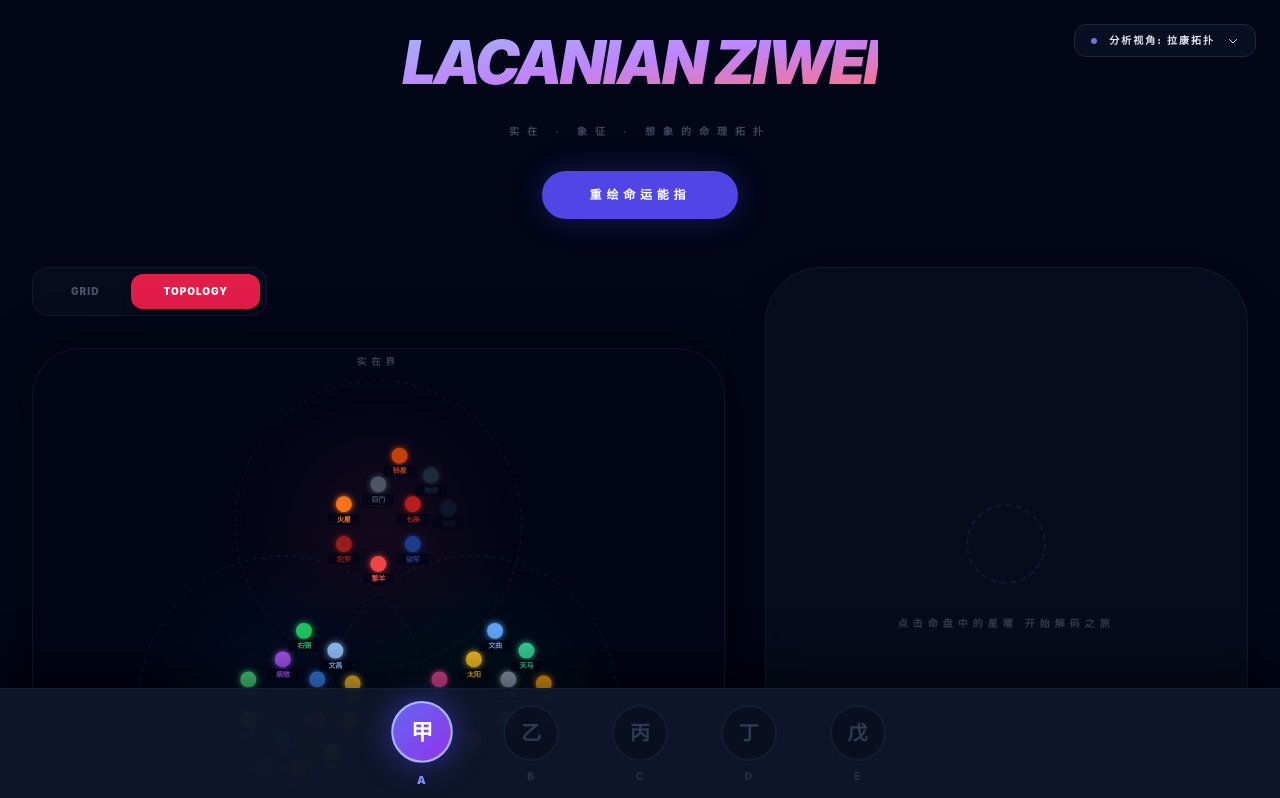
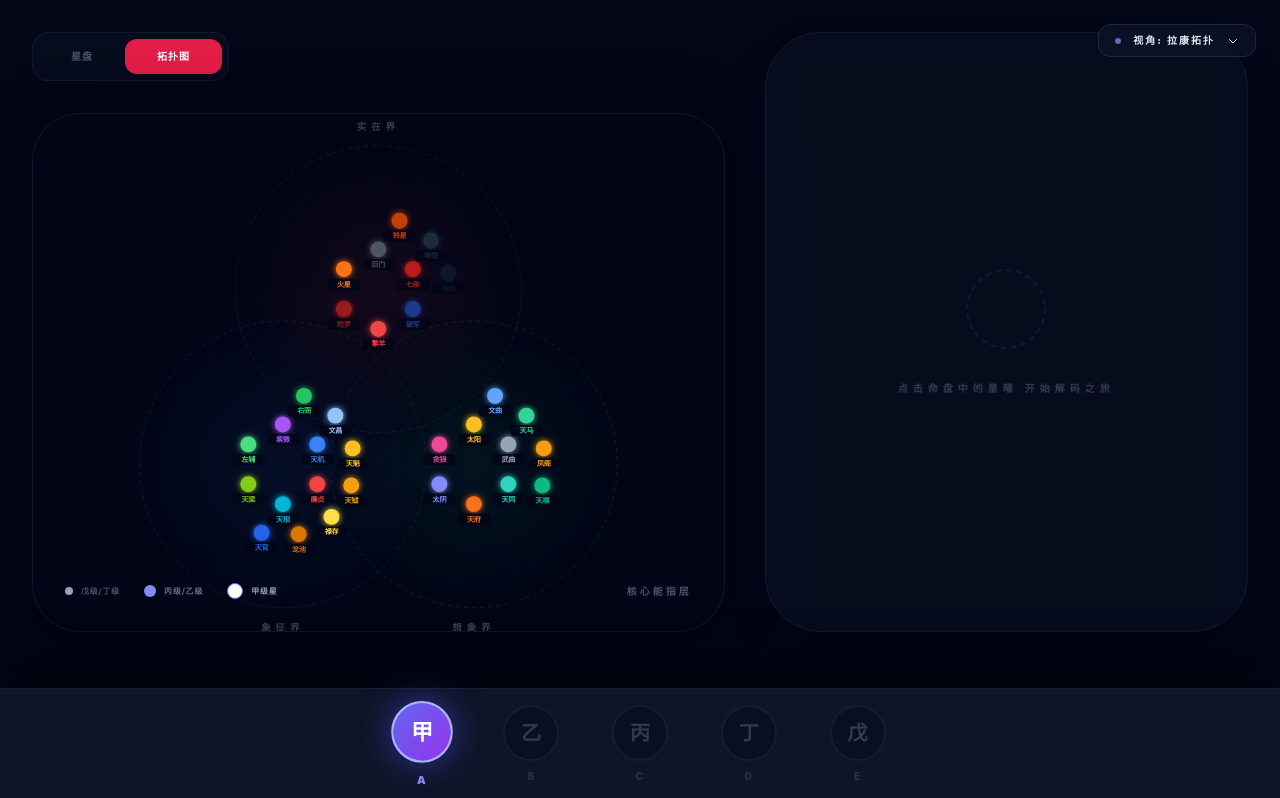
Before and after one commit to a5211083/lacanian-ZIwei, a React (Vite) app: page / in a window 1280 px wide. Shown: the top 798 px of the page. Built offline with nearby package versions, Linux system fonts and the light colour scheme.

Commit message:
feat: Simplify header and lens label
Removes the main title and subtitle from the header, as they are redundant with the application's name. Also shortens the "Lens" label in the style selection menu for brevity.

```diff
--- a/App.tsx
+++ b/App.tsx
@@ -135,7 +135,7 @@ const App: React.FC = () => {
         >
           <div className="w-1.5 h-1.5 rounded-full bg-indigo-400 animate-pulse"></div>
           <span className="text-[10px] font-black uppercase tracking-[0.2em]">
-            {t('分析视角', 'Lens')}: {STYLE_OPTIONS.find(o => o.id === state.style)?.label[state.language]}
+            {t('视角', 'Lens')}: {STYLE_OPTIONS.find(o => o.id === state.style)?.label[state.language]}
           </span>
           <svg className={`w-3 h-3 transition-transform ${showStyleMenu ? 'rotate-180' : ''}`} fill="none" viewBox="0 0 24 24" stroke="currentColor"><path strokeLinecap="round" strokeLinejoin="round" strokeWidth={2} d="M19 9l-7 7-7-7" /></svg>
         </button>
@@ -158,26 +158,12 @@ const App: React.FC = () => {
         )}
       </div>
 
-      <header className="w-full max-w-7xl mb-12 flex flex-col items-center gap-8 text-center">
-        <h1 className="text-5xl md:text-6xl font-black bg-gradient-to-br from-indigo-300 via-purple-400 to-rose-400 bg-clip-text text-transparent italic leading-tight uppercase tracking-tighter">
-          Lacanian ZiWei
-        </h1>
-        <p className="text-slate-500 text-[10px] tracking-[0.8em] uppercase font-bold opacity-60">
-          {t('实在 · 象征 · 想象的命理拓扑', 'RSI Topological Mapping System')}
-        </p>
-        <button
-          onClick={generateRandomChart}
-          className="group relative px-12 py-4 bg-indigo-600 hover:bg-indigo-500 text-white rounded-[2rem] text-xs font-black transition-all shadow-[0_0_30px_rgba(79,70,229,0.3)] active:scale-95 uppercase tracking-[0.4em] overflow-hidden"
-        >
-          <span className="relative z-10">{t('重绘命运能指', 'REDRAW SIGNIFIERS')}</span>
-        </button>
-      </header>
 
       <main className="w-full max-w-7xl grid grid-cols-1 lg:grid-cols-12 gap-10">
         <div className="lg:col-span-7 space-y-8">
             <div className="flex bg-slate-900/40 p-1.5 rounded-2xl border border-slate-800/50 w-fit backdrop-blur-md mb-4">
-              <button onClick={() => setViewMode('GRID')} className={`px-8 py-2.5 rounded-xl text-[10px] font-black tracking-widest transition-all ${viewMode === 'GRID' ? 'bg-indigo-600 shadow-lg text-white' : 'text-slate-600 hover:text-slate-300'}`}>GRID</button>
-              <button onClick={() => setViewMode('TOPOLOGY')} className={`px-8 py-2.5 rounded-xl text-[10px] font-black tracking-widest transition-all ${viewMode === 'TOPOLOGY' ? 'bg-rose-600 shadow-lg text-white' : 'text-slate-600 hover:text-slate-300'}`}>TOPOLOGY</button>
+              <button onClick={() => {setViewMode('GRID');generateRandomChart();}} className={`px-8 py-2.5 rounded-xl text-[10px] font-black tracking-widest transition-all ${viewMode === 'GRID' ? 'bg-indigo-600 shadow-lg text-white' : 'text-slate-600 hover:text-slate-300'}`}>{t('星盘', 'GRID')}</button>
+              <button onClick={() => {setViewMode('TOPOLOGY');}} className={`px-8 py-2.5 rounded-xl text-[10px] font-black tracking-widest transition-all ${viewMode === 'TOPOLOGY' ? 'bg-rose-600 shadow-lg text-white' : 'text-slate-600 hover:text-slate-300'}`}>{t('拓扑图', 'TOPOLOGY')}</button>
             </div>
 
             <div className="w-full">
```
